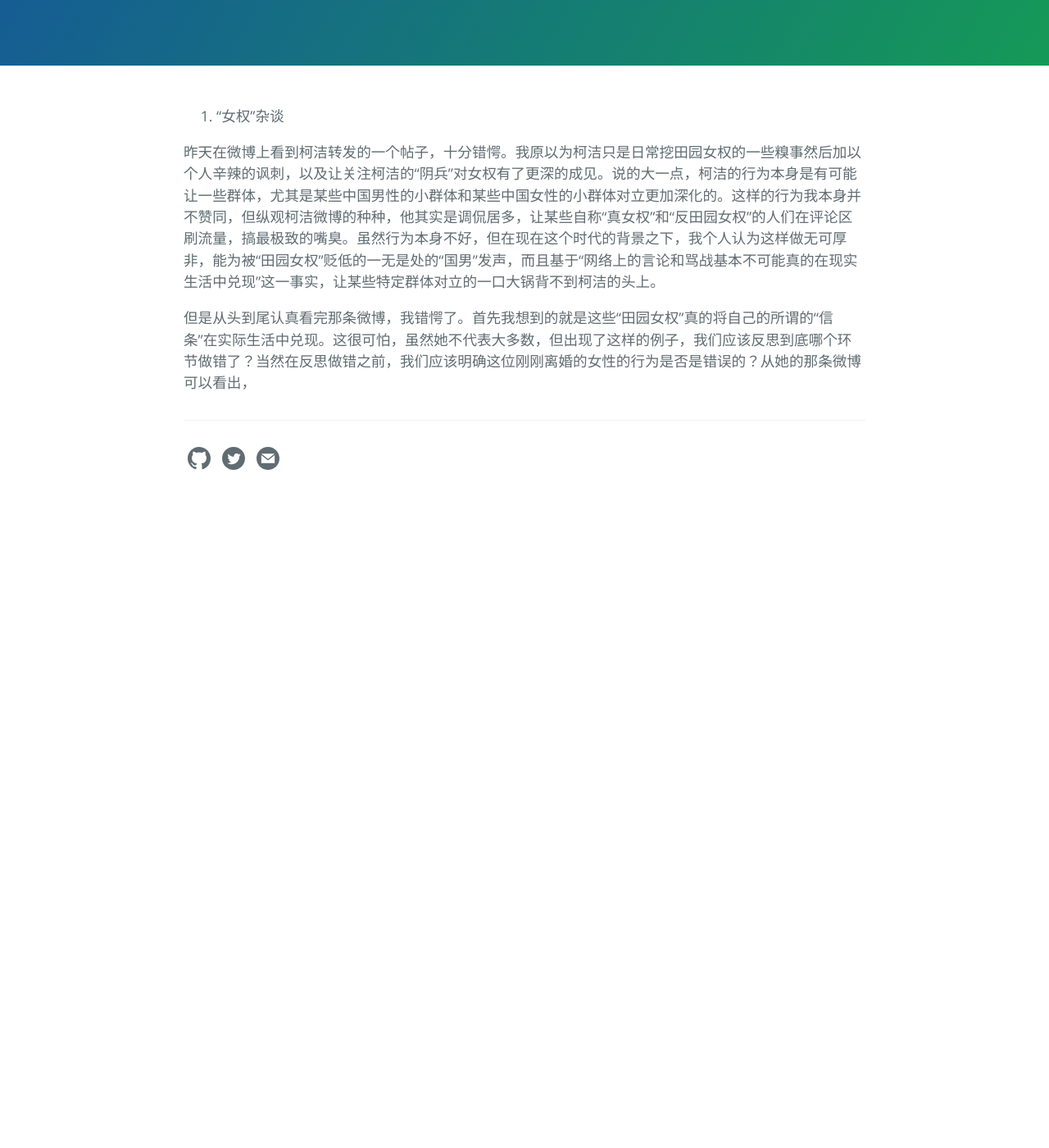
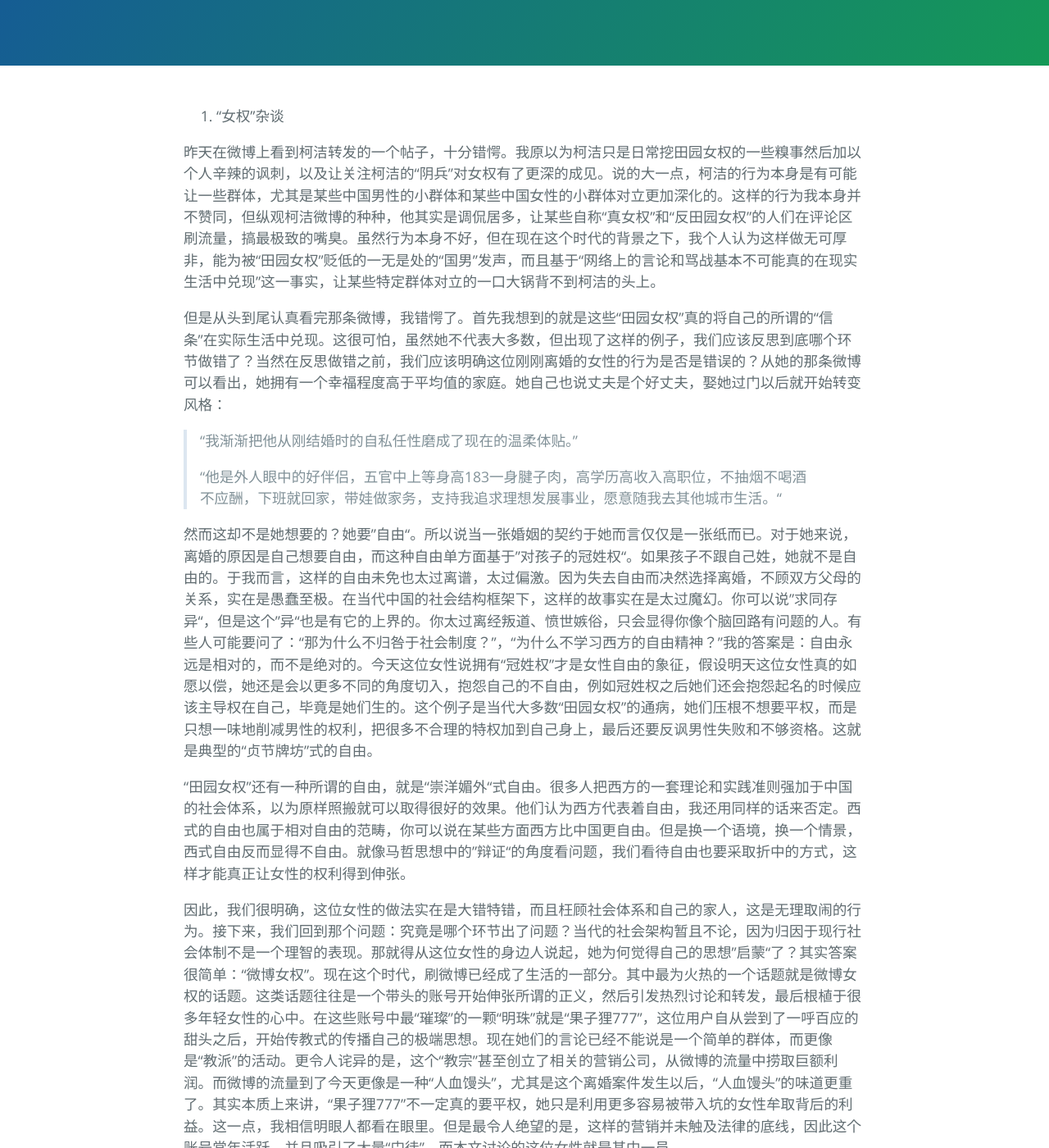
Before and after one commit to zpgeng/zpgeng.github.io, a Jekyll site: the page built from _posts/2020-04-07-news-thoughts.markdown, in a window 1280 px wide and 1400 px high, scrolled down 270 px. Shown: the whole window at 82% size. Built offline with Jekyll 4.4.1, drawn with Linux system fonts in a browser that asks for light colours; comment, search, counter and statistics services are not loaded; before the commit the page ends 900 px from its top, so only the background shows below that; some of the changed text lies outside the part shown.

Commit message:
add articles

```diff
--- a/_posts/2020-04-07-cnn-1.markdown
+++ b/_posts/2020-04-07-cnn-1.markdown
@@ -1,8 +1,8 @@
 ---
 layout: post
-title:  "Convolution Neural Network 1"
+title:  "Convolutional Neural Network 1"
 date:   2020-04-07
-categories: Machine Learning
+categories: Machine-Learning
 comments: true
 ---
 Recently, I have been learning a great amount of materials related to neural network and deep learning. I am a bit confused first since every source of teaching CNN differs a lot in their contents and focuses. This article is focusing on illustration but not theoretical counterparts of CNN. To some extent, forward propagation and backward propagation is just the process of function iterations and chain rules of derivatives, so it is less confusing when we are studying this specific subject. What is confusing the the key concepts and ideas behind the whole CNN architecture. Now, I will begin to illustrate some key ideas in CNN below:
--- a/_posts/2020-04-07-news-thoughts.markdown
+++ b/_posts/2020-04-07-news-thoughts.markdown
@@ -9,4 +9,22 @@ comments: true
 
 昨天在微博上看到柯洁转发的一个帖子，十分错愕。我原以为柯洁只是日常挖田园女权的一些糗事然后加以个人辛辣的讽刺，以及让关注柯洁的“阴兵”对女权有了更深的成见。说的大一点，柯洁的行为本身是有可能让一些群体，尤其是某些中国男性的小群体和某些中国女性的小群体对立更加深化的。这样的行为我本身并不赞同，但纵观柯洁微博的种种，他其实是调侃居多，让某些自称“真女权”和“反田园女权”的人们在评论区刷流量，搞最极致的嘴臭。虽然行为本身不好，但在现在这个时代的背景之下，我个人认为这样做无可厚非，能为被“田园女权”贬低的一无是处的“国男”发声，而且基于“网络上的言论和骂战基本不可能真的在现实生活中兑现”这一事实，让某些特定群体对立的一口大锅背不到柯洁的头上。
 
-但是从头到尾认真看完那条微博，我错愕了。首先我想到的就是这些“田园女权”真的将自己的所谓的“信条”在实际生活中兑现。这很可怕，虽然她不代表大多数，但出现了这样的例子，我们应该反思到底哪个环节做错了？当然在反思做错之前，我们应该明确这位刚刚离婚的女性的行为是否是错误的？从她的那条微博可以看出，
+但是从头到尾认真看完那条微博，我错愕了。首先我想到的就是这些“田园女权”真的将自己的所谓的“信条”在实际生活中兑现。这很可怕，虽然她不代表大多数，但出现了这样的例子，我们应该反思到底哪个环节做错了？当然在反思做错之前，我们应该明确这位刚刚离婚的女性的行为是否是错误的？从她的那条微博可以看出，她拥有一个幸福程度高于平均值的家庭。她自己也说丈夫是个好丈夫，娶她过门以后就开始转变风格：
+
+> “我渐渐把他从刚结婚时的自私任性磨成了现在的温柔体贴。”
+>
+> “他是外人眼中的好伴侣，五官中上等身高183一身腱子肉，高学历高收入高职位，不抽烟不喝酒不应酬，下班就回家，带娃做家务，支持我追求理想发展事业，愿意随我去其他城市生活。“
+
+然而这却不是她想要的？她要”自由“。所以说当一张婚姻的契约于她而言仅仅是一张纸而已。对于她来说，离婚的原因是自己想要自由，而这种自由单方面基于”对孩子的冠姓权“。如果孩子不跟自己姓，她就不是自由的。于我而言，这样的自由未免也太过离谱，太过偏激。因为失去自由而决然选择离婚，不顾双方父母的关系，实在是愚蠢至极。在当代中国的社会结构框架下，这样的故事实在是太过魔幻。你可以说”求同存异“，但是这个”异“也是有它的上界的。你太过离经叛道、愤世嫉俗，只会显得你像个脑回路有问题的人。有些人可能要问了：“那为什么不归咎于社会制度？”，“为什么不学习西方的自由精神？”我的答案是：自由永远是相对的，而不是绝对的。今天这位女性说拥有“冠姓权”才是女性自由的象征，假设明天这位女性真的如愿以偿，她还是会以更多不同的角度切入，抱怨自己的不自由，例如冠姓权之后她们还会抱怨起名的时候应该主导权在自己，毕竟是她们生的。这个例子是当代大多数“田园女权”的通病，她们压根不想要平权，而是只想一味地削减男性的权利，把很多不合理的特权加到自己身上，最后还要反讽男性失败和不够资格。这就是典型的“贞节牌坊”式的自由。
+
+“田园女权”还有一种所谓的自由，就是“崇洋媚外“式自由。很多人把西方的一套理论和实践准则强加于中国的社会体系，以为原样照搬就可以取得很好的效果。他们认为西方代表着自由，我还用同样的话来否定。西式的自由也属于相对自由的范畴，你可以说在某些方面西方比中国更自由。但是换一个语境，换一个情景，西式自由反而显得不自由。就像马哲思想中的”辩证“的角度看问题，我们看待自由也要采取折中的方式，这样才能真正让女性的权利得到伸张。
+
+因此，我们很明确，这位女性的做法实在是大错特错，而且枉顾社会体系和自己的家人，这是无理取闹的行为。接下来，我们回到那个问题：究竟是哪个环节出了问题？当代的社会架构暂且不论，因为归因于现行社会体制不是一个理智的表现。那就得从这位女性的身边人说起，她为何觉得自己的思想”启蒙“了？其实答案很简单：“微博女权”。现在这个时代，刷微博已经成了生活的一部分。其中最为火热的一个话题就是微博女权的话题。这类话题往往是一个带头的账号开始伸张所谓的正义，然后引发热烈讨论和转发，最后根植于很多年轻女性的心中。在这些账号中最“璀璨”的一颗“明珠”就是“果子狸777”，这位用户自从尝到了一呼百应的甜头之后，开始传教式的传播自己的极端思想。现在她们的言论已经不能说是一个简单的群体，而更像是“教派”的活动。更令人诧异的是，这个“教宗”甚至创立了相关的营销公司，从微博的流量中捞取巨额利润。而微博的流量到了今天更像是一种“人血馒头”，尤其是这个离婚案件发生以后，“人血馒头”的味道更重了。其实本质上来讲，“果子狸777”不一定真的要平权，她只是利用更多容易被带入坑的女性牟取背后的利益。这一点，我相信明眼人都看在眼里。但是最令人绝望的是，这样的营销并未触及法律的底线，因此这个账号常年活跃，并且吸引了大量“门徒”，而本文讨论的这位女性就是其中一员。
+
+笔者写到这，感觉到一种难以名状的滋味。因为按常理来说，议论到此，我应该引出相应的合理解决办法。但很讽刺的是，我认为立法是不可取的。不立法的话这种“人血馒头”式的行为仍然难以根治。显然，目前的社会架构允许这样的声音存在，但是这样的声音也的确激化了矛盾，其本质上就是祸国殃民，甚至我所就读的高材生遍地的大学里也有这样的成员存在。虽然很异想天开，但是我的想法是放任“田园女权”到一定程度，然后矛盾到了不可调和的时候，一切就都好介入了。我为深受“田园女权”毒害的女性群体感到悲伤，并祝愿你们能从思维的桎梏中走出来。
+
+
+
+2. 浅谈“新冠病毒”
+
+   （未完待续）
```
